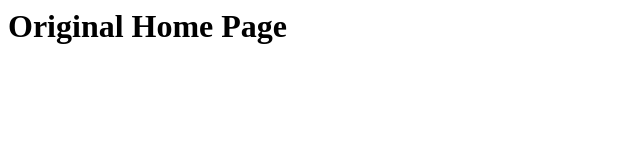
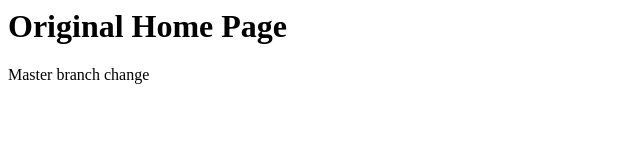
Before and after one commit to prajyot48/project-Exercise-4.2, a plain HTML site: page index.html in a window 1280 px wide. Shown: the whole page, without its empty margins (0-640 px from the left). Drawn offline with Linux system fonts and the light colour scheme.

Commit message:
Updated index.html in master

```diff
--- a/index.html
+++ b/index.html
@@ -1 +1,2 @@
 <h1>Original Home Page</h1>
+<p>Master branch change</p>
```
